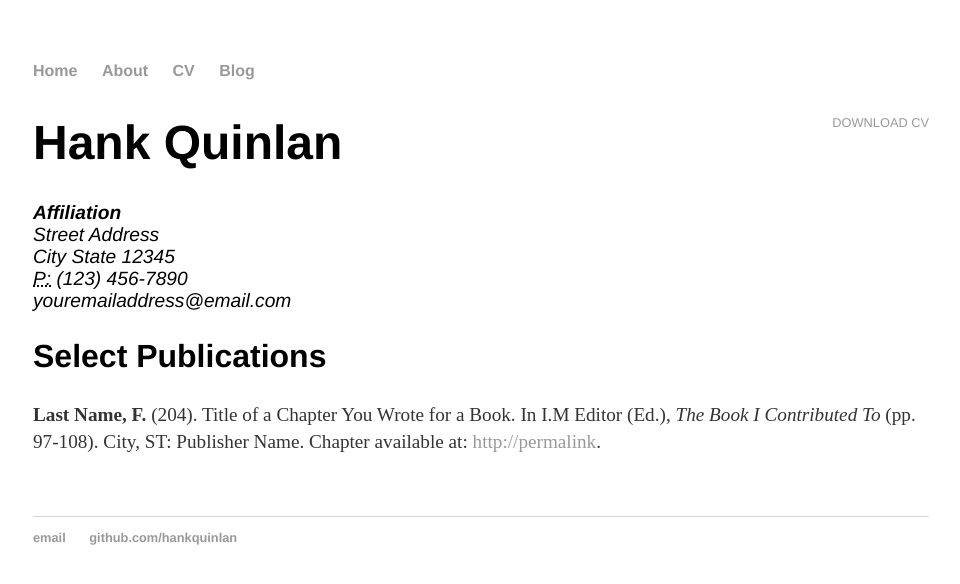
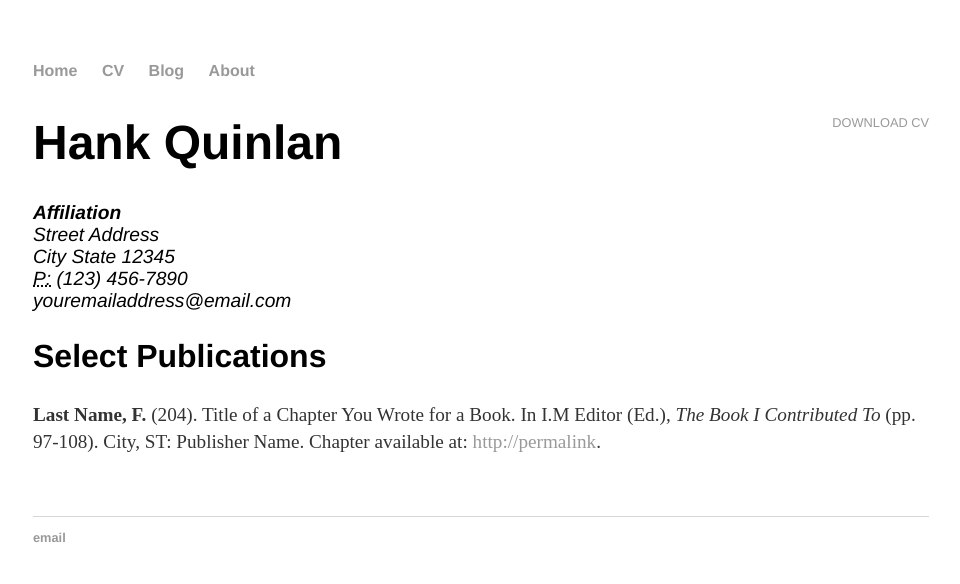
Before and after one commit to MBEDOBE/danielbushbaby.github.io, a Jekyll site: the page built from cv/index.html, in a window 1280 px wide. Shown: the top 584 px of the page, without its empty margins (159-1119 px from the left). Built offline with Jekyll 4.4.1, drawn with Linux system fonts in a browser that asks for light colours.

Commit message:
Update default.html

```diff
--- a/_layouts/default.html
+++ b/_layouts/default.html
@@ -12,9 +12,9 @@
     <nav>
 <ul>
 <li><a href="/">Home</a></li>
-<li><a href="/about">About</a></li>
 <li><a href="/cv">CV</a></li>
 <li><a href="/blog">Blog</a></li>
+<li><a href="/about">About</a></li>
 </ul>
     </nav>
 <div class="container">
@@ -25,8 +25,7 @@
 
   <footer>
    <ul>
-   <li><a href="mailto:hankquinlanhub@gmail.com">email</a></li>
-   <li><a href="https://github.com/hankquinlan">github.com/hankquinlan</a></li>
+   <li><a href="mailto:danielbushbaby@gmail.com">email</a></li>
    </ul>
   </footer>
   </body>
```
